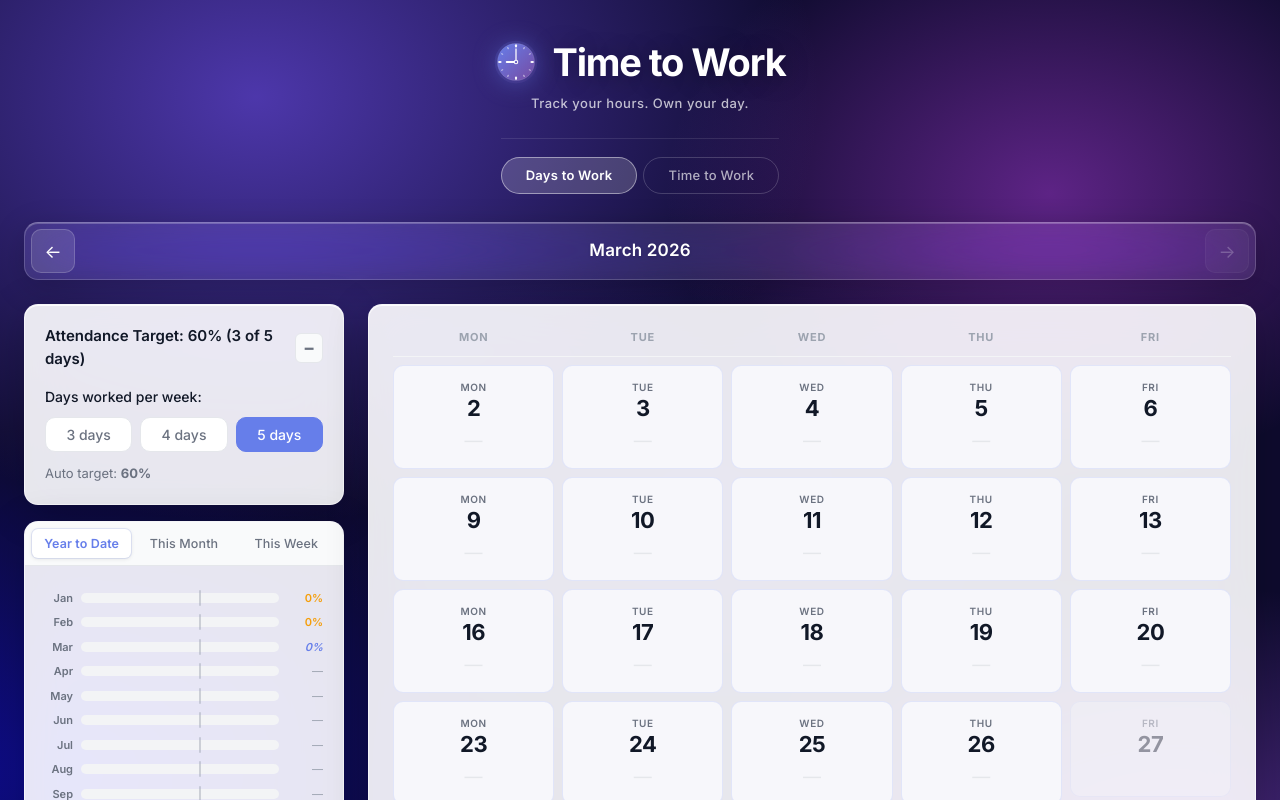
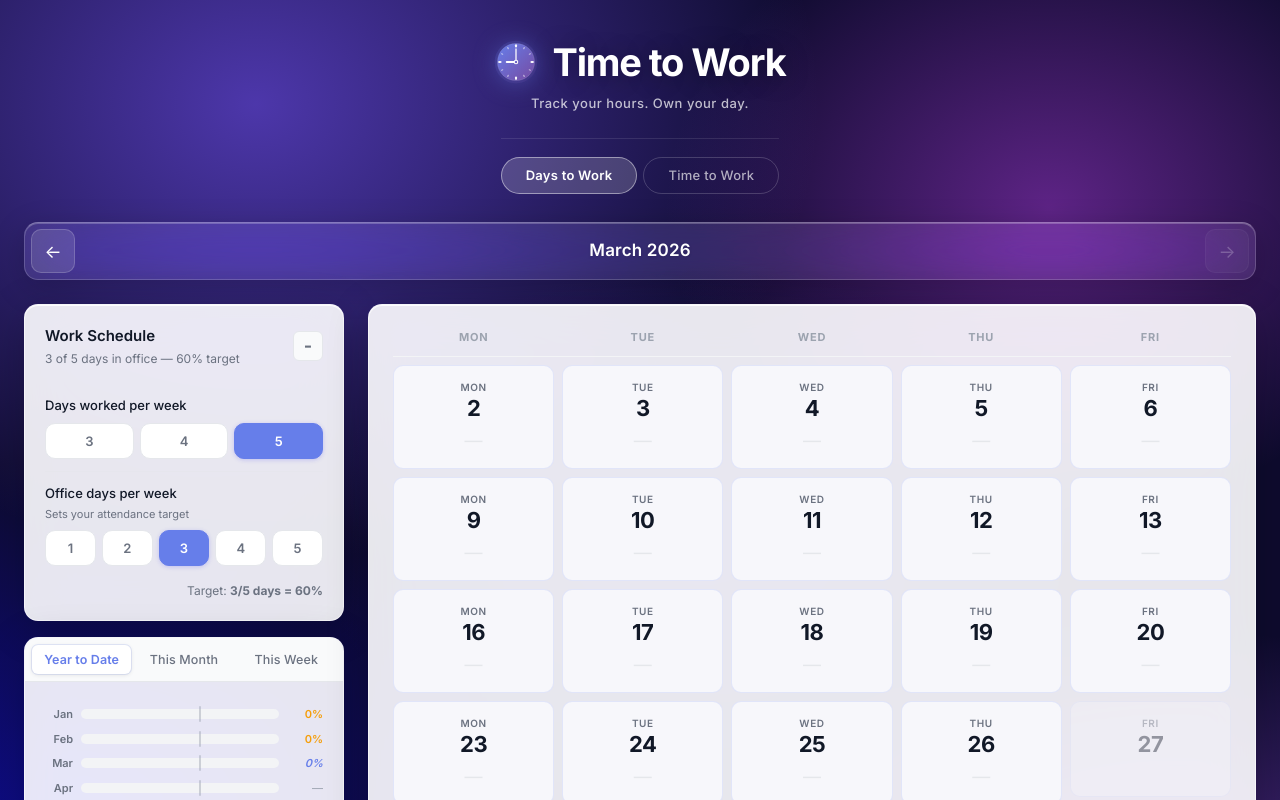
Before and after one commit to dwilliams264/time-to-work, a React (Vite) app: page / in a window 1280 px wide. Both pictures are taken after a click on the button "Expand settings". Shown: the top 800 px of the page. Built offline with nearby package versions, Linux system fonts and the light colour scheme.

Commit message:
fix: updated settings for days worked and days in office

```diff
--- a/src/components/days-to-work/attendance-settings/attendance-settings.component.tsx
+++ b/src/components/days-to-work/attendance-settings/attendance-settings.component.tsx
@@ -1,6 +1,5 @@
 import { useState } from 'react';
 import type { AttendanceSettings } from '../../../types/attendance';
-import { AUTO_TARGET_MAP } from '../../../constants/attendance';
 import './attendance-settings.css';
 
 interface AttendanceSettingsProps {
@@ -10,9 +9,19 @@ interface AttendanceSettingsProps {
 
 function AttendanceSettingsPanel({ settings, onSettingsChange }: AttendanceSettingsProps) {
   const [isExpanded, setIsExpanded] = useState(false);
-  const targetPct = AUTO_TARGET_MAP[settings.daysWorkedPerWeek];
 
-  const daysOptions: Array<3 | 4 | 5> = [3, 4, 5];
+  const totalDaysOptions: Array<3 | 4 | 5> = [3, 4, 5];
+  const officeOptions = Array.from({ length: settings.daysWorkedPerWeek }, (_, i) => i + 1);
+  const targetPct = Math.round((settings.daysInOffice / settings.daysWorkedPerWeek) * 100);
+
+  function handleTotalDaysChange(days: 3 | 4 | 5) {
+    const clampedOffice = Math.min(settings.daysInOffice, days);
+    onSettingsChange({ ...settings, daysWorkedPerWeek: days, daysInOffice: clampedOffice });
+  }
+
+  function handleOfficeDaysChange(days: number) {
+    onSettingsChange({ ...settings, daysInOffice: days });
+  }
 
   return (
     <div className={`attendance-settings${isExpanded ? ' is-expanded' : ''}`} data-testid="attendance-settings-container">
@@ -21,42 +30,66 @@ function AttendanceSettingsPanel({ settings, onSettingsChange }: AttendanceSetti
         data-testid="attendance-settings-header"
         onClick={() => setIsExpanded(!isExpanded)}
       >
-        <h3>
-          Attendance Target: {targetPct}% ({Math.round((targetPct / 100) * settings.daysWorkedPerWeek)} of{' '}
-          {settings.daysWorkedPerWeek} days)
-        </h3>
+        <div className="settings-header-text">
+          <h3>Work Schedule</h3>
+          <span className="settings-header-summary">
+            {settings.daysInOffice} of {settings.daysWorkedPerWeek} days in office &mdash; {targetPct}% target
+          </span>
+        </div>
         <button
           className="toggle-button"
           data-testid="attendance-settings-toggle"
-          aria-label={isExpanded ? 'Collapse' : 'Expand'}
+          aria-label={isExpanded ? 'Collapse settings' : 'Expand settings'}
           onClick={(e) => {
             e.stopPropagation();
             setIsExpanded(!isExpanded);
           }}
         >
-          {isExpanded ? '−' : '+'}
+          {isExpanded ? '-' : '+'}
         </button>
       </div>
 
       {isExpanded && (
         <div className="attendance-settings-body" data-testid="attendance-settings-body">
-          <p className="settings-label">Days worked per week:</p>
+          <div className="settings-row">
+            <p className="settings-label">Days worked per week</p>
             <div className="days-selector" data-testid="days-per-week-selector">
-            {daysOptions.map((days) => (
+              {totalDaysOptions.map((days) => (
                 <button
                   key={days}
                   className={`days-button${settings.daysWorkedPerWeek === days ? ' active' : ''}`}
                   data-testid={`days-button-${days}`}
-                onClick={() =>
-                  onSettingsChange({ ...settings, daysWorkedPerWeek: days })
-                }
+                  onClick={() => handleTotalDaysChange(days)}
                 >
-                {days} days
+                  {days}
                 </button>
               ))}
             </div>
+          </div>
+
+          <div className="settings-divider" />
+
+          <div className="settings-row">
+            <p className="settings-label">
+              Office days per week
+              <span className="settings-label-hint">Sets your attendance target</span>
+            </p>
+            <div className="days-selector" data-testid="office-days-selector">
+              {officeOptions.map((days) => (
+                <button
+                  key={days}
+                  className={`days-button${settings.daysInOffice === days ? ' active' : ''}`}
+                  data-testid={`office-days-button-${days}`}
+                  onClick={() => handleOfficeDaysChange(days)}
+                >
+                  {days}
+                </button>
+              ))}
+            </div>
+          </div>
+
           <p className="settings-target-note" data-testid="settings-target-note">
-            Auto target: <strong>{AUTO_TARGET_MAP[settings.daysWorkedPerWeek]}%</strong>
+            Target: <strong>{settings.daysInOffice}/{settings.daysWorkedPerWeek} days = {targetPct}%</strong>
           </p>
         </div>
       )}
--- a/src/components/days-to-work/attendance-settings/attendance-settings.css
+++ b/src/components/days-to-work/attendance-settings/attendance-settings.css
@@ -16,6 +16,14 @@
     align-items: center;
     cursor: pointer;
     user-select: none;
+    gap: 12px;
+}
+
+.settings-header-text {
+    display: flex;
+    flex-direction: column;
+    gap: 2px;
+    min-width: 0;
 }
 
 .attendance-settings-header h3 {
@@ -25,34 +33,72 @@
     font-weight: 600;
 }
 
+.settings-header-summary {
+    font-size: 12px;
+    color: var(--color-text-secondary);
+    white-space: nowrap;
+    overflow: hidden;
+    text-overflow: ellipsis;
+}
+
 .attendance-settings-body {
     margin-top: 16px;
+    display: flex;
+    flex-direction: column;
+    gap: 0;
+}
+
+.settings-row {
+    display: flex;
+    flex-direction: column;
+    align-items: flex-start;
+    gap: 8px;
+    padding: 12px 0;
+}
+
+.settings-divider {
+    height: 1px;
+    background: var(--color-border);
+    opacity: 0.5;
 }
 
 .settings-label {
-    margin: 0 0 10px;
-    font-size: 14px;
+    margin: 0;
+    font-size: 13px;
     color: var(--color-text-primary);
     font-weight: 500;
+    display: flex;
+    flex-direction: column;
+    gap: 2px;
+}
+
+.settings-label-hint {
+    font-size: 11px;
+    font-weight: 400;
+    color: var(--color-text-secondary);
 }
 
 .days-selector {
     display: flex;
-    gap: 8px;
-    margin-bottom: 12px;
+    gap: 6px;
+    width: 100%;
 }
 
 .days-button {
     flex: 1;
-    padding: 8px 12px;
-    font-size: 14px;
-    font-weight: 500;
+    min-width: 0;
+    height: 36px;
+    display: flex;
+    align-items: center;
+    justify-content: center;
+    font-size: 13px;
+    font-weight: 600;
     border: 1.5px solid var(--color-border);
     background: var(--color-surface);
     color: var(--color-text-secondary);
     border-radius: var(--radius-md);
     cursor: pointer;
-    transition: all 0.2s ease;
+    transition: all 0.15s ease;
 }
 
 .days-button:hover {
@@ -65,12 +111,14 @@
     border-color: var(--brand-from);
     background: var(--brand-from);
     color: white;
+    box-shadow: 0 1px 4px rgba(99, 102, 241, 0.3);
 }
 
 .settings-target-note {
-    margin: 0;
-    font-size: 13px;
+    margin: 4px 0 0;
+    font-size: 12px;
     color: var(--color-text-secondary);
+    text-align: right;
 }
 
 @media (max-width: 768px) {
@@ -87,7 +135,7 @@
     }
 
     .days-button {
-        font-size: 13px;
-        padding: 7px 8px;
+        height: 32px;
+        font-size: 12px;
     }
 }
--- a/src/components/days-to-work/attendance-stats/attendance-stats.component.tsx
+++ b/src/components/days-to-work/attendance-stats/attendance-stats.component.tsx
@@ -7,7 +7,6 @@ import {
   getThisMonthRange,
 } from '../../../utils/attendanceCalculations';
 import type { MonthlyAttendancePoint } from '../../../utils/attendanceCalculations';
-import { AUTO_TARGET_MAP } from '../../../constants/attendance';
 import StatCard from '../../time-stats/stat-card/stat-card.component';
 import ProgressBar from '../../time-stats/progress-bar/progress-bar.component';
 import YtdChart from '../ytd-chart/ytd-chart.component';
@@ -30,7 +29,7 @@ function AttendanceStats({ attendanceDays, settings }: AttendanceStatsProps) {
   const [activePeriod, setActivePeriod] = useState<Period>('ytd');
 
   const now = new Date();
-  const targetPct = AUTO_TARGET_MAP[settings.daysWorkedPerWeek];
+  const targetPct = Math.round((settings.daysInOffice / settings.daysWorkedPerWeek) * 100);
 
   const rangeMap: Record<Exclude<Period, 'ytd'>, [Date, Date]> = {
     month: getThisMonthRange(now),
--- a/src/constants/attendance.ts
+++ b/src/constants/attendance.ts
@@ -1,6 +1,7 @@
 import type { DayType } from '../types/attendance';
 
 export const DEFAULT_DAYS_PER_WEEK = 5 as const;
+export const DEFAULT_DAYS_IN_OFFICE = 3 as const;
 
 export const AUTO_TARGET_MAP: Record<3 | 4 | 5, number> = {
     3: 100,
--- a/src/hooks/useAttendanceData.ts
+++ b/src/hooks/useAttendanceData.ts
@@ -1,10 +1,11 @@
 import { useState, useEffect } from 'react';
 import type { AttendanceDay, AttendanceSettings, DayType } from '../types/attendance';
 import { AttendanceStorageService } from '../utils/attendanceStorage';
-import { DEFAULT_DAYS_PER_WEEK } from '../constants/attendance';
+import { DEFAULT_DAYS_PER_WEEK, DEFAULT_DAYS_IN_OFFICE } from '../constants/attendance';
 
 const DEFAULT_SETTINGS: AttendanceSettings = {
     daysWorkedPerWeek: DEFAULT_DAYS_PER_WEEK,
+    daysInOffice: DEFAULT_DAYS_IN_OFFICE,
 };
 
 export function useAttendanceData() {
--- a/src/types/attendance.ts
+++ b/src/types/attendance.ts
@@ -7,6 +7,7 @@ export interface AttendanceDay {
 
 export interface AttendanceSettings {
     daysWorkedPerWeek: 3 | 4 | 5;
+    daysInOffice: number;
 }
 
 export interface AttendanceResult {
--- a/src/utils/attendanceCalculations.ts
+++ b/src/utils/attendanceCalculations.ts
@@ -1,5 +1,4 @@
 import type { AttendanceDay, AttendanceSettings, AttendanceResult } from '../types/attendance';
-import { AUTO_TARGET_MAP } from '../constants/attendance';
 
 export interface MonthlyAttendancePoint {
     month: number; // 0-based, 0=January
@@ -78,7 +77,7 @@ export function calculateAttendance(
     const leaveDays = annualLeave + sick;
     const availableWorkDays = totalWorkDays - leaveDays;
     const attendancePct = availableWorkDays > 0 ? Math.round((attendance / availableWorkDays) * 100) : 0;
-    const targetPct = AUTO_TARGET_MAP[settings.daysWorkedPerWeek];
+    const targetPct = Math.round((settings.daysInOffice / settings.daysWorkedPerWeek) * 100);
     const metTarget = attendancePct >= targetPct;
 
     return {
```
Also changed, not shown: 1 other file (tests, documents, lock files or other folders). Lines whose indentation alone changed are shown as unchanged.
